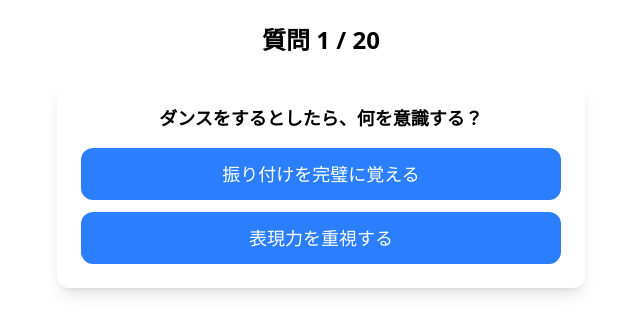
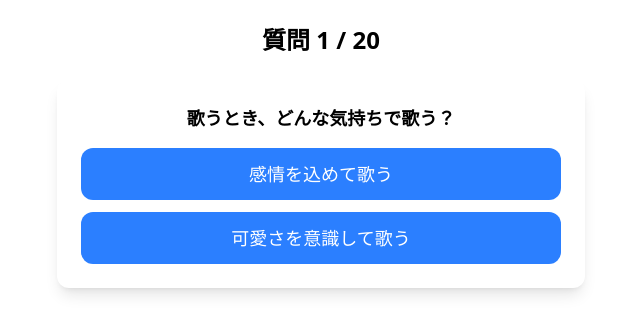
Before and after one commit to masashikuwahara/hinaselect2, a Vue app: page /question in a window 1280 px wide. Shown: the top 334 px of the page, without its empty margins (319-959 px from the left). Built offline with nearby package versions, Linux system fonts and the light colour scheme.

Commit message:
質問追加

```diff
--- a/src/data/questions.js
+++ b/src/data/questions.js
@@ -4,23 +4,23 @@ export const categorizedQuestions = {
       text: "理想のアイドルは？",
       options: [
         { text: "正統派でキラキラ", category: "王道アイドル" },
-        { text: "ユニークで個性的", category: "不思議系" },
+        { text: "歌って踊れる", category: "歌唱力が高い" },
       ],
     },
     {
       text: "アイドル活動のやりがいは？",
       options: [
         { text: "ファンの笑顔を見られること", category: "王道アイドル" },
-        { text: "自分を磨くことができること", category: "知的・しっかり者" },
+        { text: "ステージ上で自分の歌声を届けられること", category: "歌唱力が高い" },
       ],
     },
   ],
   "バラエティ": [
     {
-      text: "バラエティ番組で面白いのは？",
+      text: "ひなあいで面白い企画はどっち？",
       options: [
-        { text: "モノマネ", category: "バラエティ" },
-        { text: "天然ボケトーク", category: "不思議系" },
+        { text: "THE タイマン", category: "バラエティ" },
+        { text: "ぶりっ子大喜利", category: "ぶりっ子" },
       ],
     },
     {
@@ -30,29 +30,22 @@ export const categorizedQuestions = {
         { text: "みんなを見守る", category: "癒し系" },
       ],
     },
+  ],
+  "ぶりっ子": [
     {
-      text: "面白いトークをするとき、どんなスタイルが好き？",
-      options: [
-        { text: "一発ギャグ", category: "バラエティ" },
-        { text: "ボケとツッコミのコンビネーション", category: "天然" },
-      ],
-    },
-  ],
-  "不思議系": [
-    {
-      text: "直感で物事を決めるタイプ？",
-      options: [
-        { text: "はい", category: "不思議系" },
-        { text: "いいえ", category: "知的・しっかり者" },
-      ],
+      "text": "あざとさってどう思う？",
+      "options": [
+        { "text": "武器にしちゃえばいいと思う！", "category": "ぶりっ子" },
+        { "text": "ちょっと計算高いかも…", "category": "知的・しっかり者" }
+      ]
     },
     {
-      text: "夢占いに興味はある？",
-      options: [
-        { text: "興味津々", category: "不思議系" },
-        { text: "全く興味なし", category: "知的・しっかり者" },
-      ],
-    },
+      "text": "気になる人にどうアプローチする？",
+      "options": [
+        { "text": "さりげなく袖を引っ張る", "category": "ぶりっ子" },
+        { "text": "変化球で気持ちを伝える", "category": "天然" }
+      ]
+    }
   ],
   "モデル・ビジュアル": [
     {
@@ -72,17 +65,17 @@ export const categorizedQuestions = {
   ],
   "スポーツ・アクティブ": [
     {
-      text: "どんなスポーツが得意？",
+      text: "どんな動きが得意？",
       options: [
-        { text: "サッカー", category: "スポーツ・アクティブ" },
-        { text: "アーチェリー", category: "知的・しっかり者" },
+        { text: "走る・飛ぶなど身体能力系", category: "スポーツ・アクティブ" },
+        { text: "リズム感のある動き", category: "ダンスが上手い" },
       ],
     },
     {
       text: "体を動かすことに対して、どんな意識を持っている？",
       options: [
         { text: "健康のために運動している", category: "スポーツ・アクティブ" },
-        { text: "好きだから運動する", category: "王道アイドル" },
+        { text: "好きだから運動する", category: "ダンスが上手い" },
       ],
     },
   ],
@@ -120,10 +113,10 @@ export const categorizedQuestions = {
   ],
   "天然": [
     {
-      text: "天然な自分に自信がある？",
+      text: "数を数えるときに1ぱっこ2ぱっこと数える？",
       options: [
         { text: "はい", category: "天然" },
-        { text: "いいえ", category: "知的・しっかり者" },
+        { text: "そんなわけない", category: "知的・しっかり者" },
       ],
     },
     {
@@ -162,7 +155,7 @@ export const categorizedQuestions = {
       text: "歌うとき、どんな気持ちで歌う？",
       options: [
         { text: "感情を込めて歌う", category: "歌唱力が高い" },
-        { text: "リズムを意識して歌う", category: "王道アイドル" },
+        { text: "可愛さを意識して歌う", category: "ぶりっ子" },
       ],
     },
   ],
```
